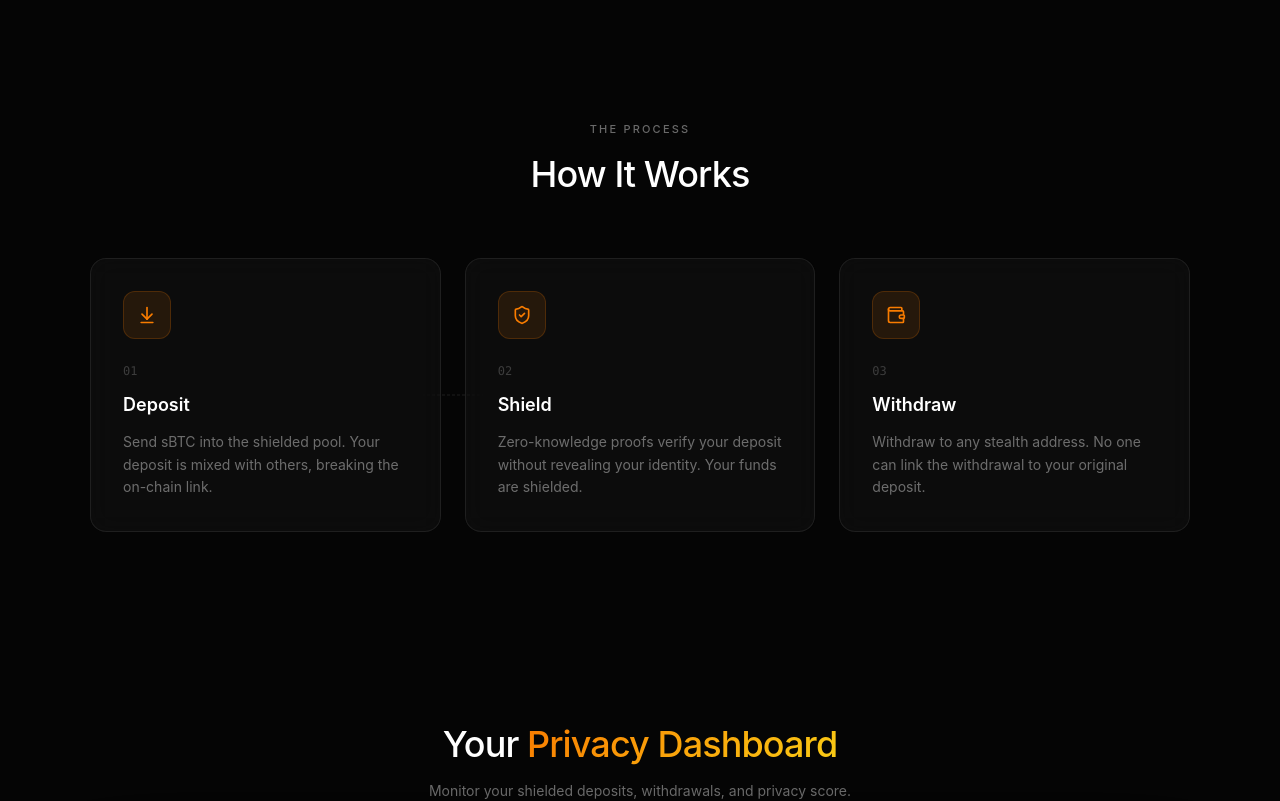
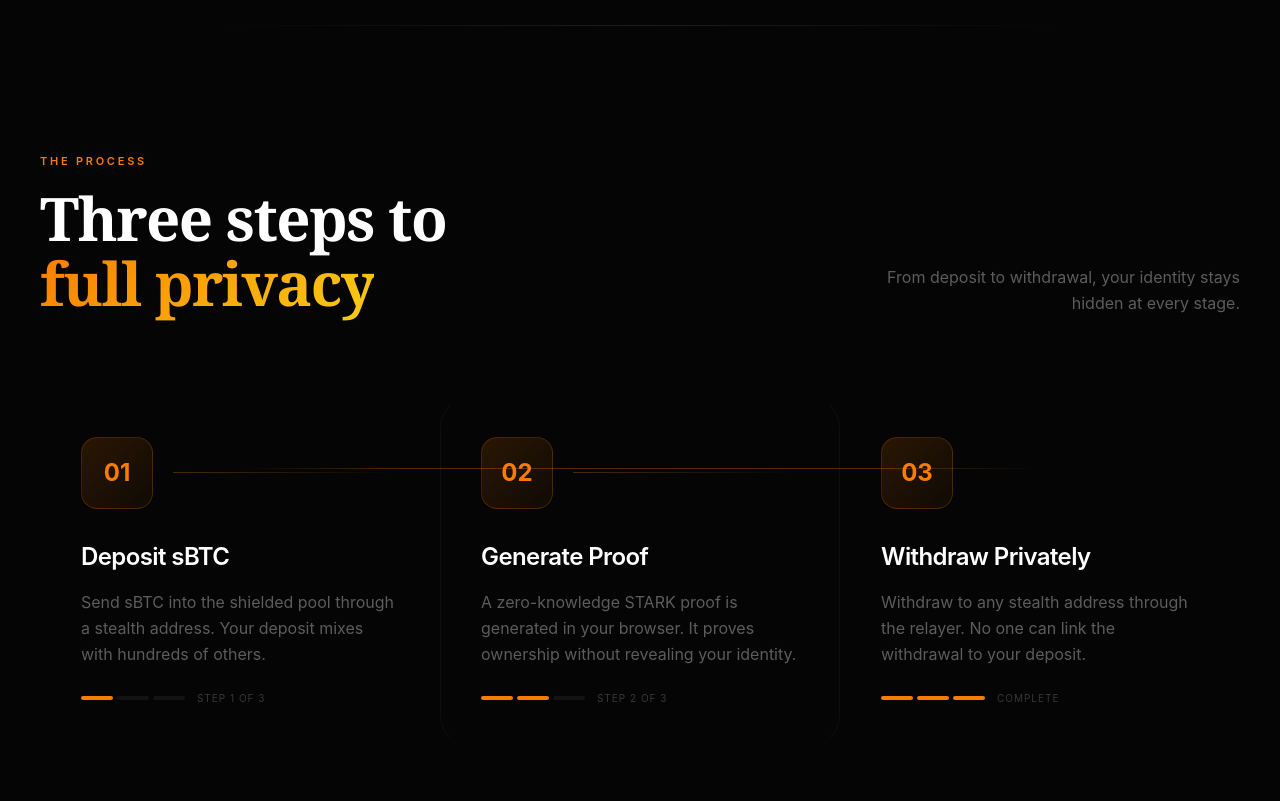
Before and after one commit to Antismart/satsu, a Next.js app in the folder packages/app/: page / in a window 1280 px wide. Shown: the part 2520-3321 px from the top of the page. Built offline with nearby package versions, Linux system fonts and the light colour scheme.

Commit message:
feat(app): premium How It Works with large step numbers and progress bars

```diff
--- a/packages/app/src/app/page.tsx
+++ b/packages/app/src/app/page.tsx
@@ -2,7 +2,7 @@
 
 import Link from "next/link";
 import { motion } from "framer-motion";
-import { Shield, Lock, ArrowUpRight, Wallet, ArrowDownToLine, ShieldCheck } from "lucide-react";
+import { Shield, Lock, ArrowUpRight, Wallet } from "lucide-react";
 
 export default function Home() {
   return (
@@ -303,80 +303,155 @@ export default function Home() {
 
 
       {/* ================= HOW IT WORKS SECTION ================= */}
-      <section className="relative w-full py-24 px-6 z-10">
-        <div className="max-w-[1100px] mx-auto">
+      <section className="relative w-full py-32 px-6 z-10">
+        {/* Top gradient line */}
+        <div className="absolute top-0 left-1/2 -translate-x-1/2 w-full max-w-4xl h-px bg-gradient-to-r from-transparent via-white/10 to-transparent" />
+
+        <div className="max-w-[1200px] mx-auto">
+          {/* Header */}
           <motion.div
             initial={{ opacity: 0, y: 20 }}
             whileInView={{ opacity: 1, y: 0 }}
             viewport={{ once: true, margin: "-80px" }}
             transition={{ duration: 0.6 }}
-            className="text-center mb-16"
+            className="flex flex-col md:flex-row md:items-end justify-between gap-6 mb-20"
           >
-            <span className="text-white/40 text-[11px] tracking-[0.2em] font-medium uppercase mb-4 block">The Process</span>
-            <h2 className="text-white text-3xl sm:text-4xl font-medium tracking-tight">How It Works</h2>
+            <div>
+              <span className="text-[#F97C00] text-[11px] tracking-[0.25em] font-semibold uppercase block mb-4">The Process</span>
+              <h2 className="font-heading text-4xl sm:text-5xl md:text-6xl font-bold text-white tracking-tight" style={{ lineHeight: "1.08" }}>
+                Three steps to<br /><span className="text-gradient-warm">full privacy</span>
+              </h2>
+            </div>
+            <p className="text-white/35 text-base leading-relaxed max-w-sm md:text-right">
+              From deposit to withdrawal, your identity stays hidden at every stage.
+            </p>
           </motion.div>
 
-          <div className="grid grid-cols-1 md:grid-cols-3 gap-6 relative">
-            {/* Connecting dotted lines (desktop only) */}
-            <div className="hidden md:block absolute top-1/2 left-[calc(33.33%+12px)] right-[calc(66.67%-12px)] border-t border-dashed border-white/10 -translate-y-1/2 z-0" style={{ width: "calc(33.33% - 24px)", left: "calc(33.33% - calc(33.33% - 24px) / 2 + 12px)" }} />
+          {/* Steps */}
+          <div className="grid grid-cols-1 md:grid-cols-3 gap-0 relative">
 
-            {/* Step 1: Deposit */}
+            {/* Connecting line across all three cards (desktop) */}
+            <div className="hidden md:block absolute top-[72px] left-[16.66%] right-[16.66%] h-px z-0" style={{
+              background: "linear-gradient(90deg, transparent, rgba(249,124,0,0.3) 20%, rgba(249,124,0,0.3) 80%, transparent)"
+            }} />
+
+            {/* Step 1 */}
             <motion.div
-              initial={{ opacity: 0, y: 30 }}
+              initial={{ opacity: 0, y: 40 }}
               whileInView={{ opacity: 1, y: 0 }}
               viewport={{ once: true, margin: "-60px" }}
-              transition={{ duration: 0.6, delay: 0 }}
+              transition={{ duration: 0.7, delay: 0 }}
               className="relative z-10 group"
             >
-              <div className="bg-white/[0.03] backdrop-blur-md border border-white/[0.08] rounded-2xl p-8 transition-all duration-300 hover:border-white/[0.15] hover:bg-white/[0.05]">
-                <div className="w-12 h-12 rounded-xl bg-[#F97C00]/10 border border-[#F97C00]/20 flex items-center justify-center mb-6 group-hover:bg-[#F97C00]/15 transition-colors">
-                  <ArrowDownToLine className="w-5 h-5 text-[#F97C00]" />
+              <div className="p-8 sm:p-10 rounded-[2rem] transition-all duration-500 hover:bg-white/[0.03] border border-transparent hover:border-white/[0.06]" style={{ minHeight: "320px" }}>
+                {/* Step number - large */}
+                <div className="flex items-center gap-5 mb-8">
+                  <div className="w-[72px] h-[72px] rounded-2xl flex items-center justify-center relative overflow-hidden" style={{
+                    background: "linear-gradient(135deg, rgba(249,124,0,0.15), rgba(249,124,0,0.05))",
+                    border: "1px solid rgba(249,124,0,0.2)"
+                  }}>
+                    <span className="text-[#F97C00] text-2xl font-bold">01</span>
+                    {/* Subtle inner glow */}
+                    <div className="absolute inset-0 opacity-0 group-hover:opacity-100 transition-opacity duration-500" style={{
+                      background: "radial-gradient(circle at 50% 50%, rgba(249,124,0,0.2), transparent 70%)"
+                    }} />
+                  </div>
+                  {/* Arrow connector on mobile */}
+                  <div className="hidden md:block flex-1 h-px bg-gradient-to-r from-[#F97C00]/30 to-transparent" />
                 </div>
-                <div className="text-white/20 text-xs font-mono mb-3">01</div>
-                <h3 className="text-white text-lg font-semibold mb-3">Deposit</h3>
-                <p className="text-white/40 text-sm leading-relaxed">Send sBTC into the shielded pool. Your deposit is mixed with others, breaking the on-chain link.</p>
+
+                <h3 className="text-white text-xl sm:text-2xl font-semibold mb-4 tracking-tight">Deposit sBTC</h3>
+                <p className="text-white/35 text-sm sm:text-base leading-relaxed mb-6">
+                  Send sBTC into the shielded pool through a stealth address. Your deposit mixes with hundreds of others.
+                </p>
+
+                {/* Visual detail - mini progress indicator */}
+                <div className="flex items-center gap-3">
+                  <div className="flex gap-1">
+                    <div className="w-8 h-1 rounded-full bg-[#F97C00]" />
+                    <div className="w-8 h-1 rounded-full bg-white/[0.06]" />
+                    <div className="w-8 h-1 rounded-full bg-white/[0.06]" />
+                  </div>
+                  <span className="text-[10px] text-white/20 uppercase tracking-widest">Step 1 of 3</span>
+                </div>
               </div>
             </motion.div>
 
-            {/* Step 2: Shield */}
+            {/* Step 2 */}
             <motion.div
-              initial={{ opacity: 0, y: 30 }}
+              initial={{ opacity: 0, y: 40 }}
               whileInView={{ opacity: 1, y: 0 }}
               viewport={{ once: true, margin: "-60px" }}
-              transition={{ duration: 0.6, delay: 0.15 }}
+              transition={{ duration: 0.7, delay: 0.15 }}
               className="relative z-10 group"
             >
-              <div className="bg-white/[0.03] backdrop-blur-md border border-white/[0.08] rounded-2xl p-8 transition-all duration-300 hover:border-white/[0.15] hover:bg-white/[0.05]">
-                <div className="w-12 h-12 rounded-xl bg-[#F97C00]/10 border border-[#F97C00]/20 flex items-center justify-center mb-6 group-hover:bg-[#F97C00]/15 transition-colors">
-                  <ShieldCheck className="w-5 h-5 text-[#F97C00]" />
+              <div className="p-8 sm:p-10 rounded-[2rem] transition-all duration-500 hover:bg-white/[0.03] border border-transparent hover:border-white/[0.06] md:border-l md:border-l-white/[0.04] md:border-r md:border-r-white/[0.04]" style={{ minHeight: "320px" }}>
+                <div className="flex items-center gap-5 mb-8">
+                  <div className="w-[72px] h-[72px] rounded-2xl flex items-center justify-center relative overflow-hidden" style={{
+                    background: "linear-gradient(135deg, rgba(249,124,0,0.15), rgba(249,124,0,0.05))",
+                    border: "1px solid rgba(249,124,0,0.2)"
+                  }}>
+                    <span className="text-[#F97C00] text-2xl font-bold">02</span>
+                    <div className="absolute inset-0 opacity-0 group-hover:opacity-100 transition-opacity duration-500" style={{
+                      background: "radial-gradient(circle at 50% 50%, rgba(249,124,0,0.2), transparent 70%)"
+                    }} />
+                  </div>
+                  <div className="hidden md:block flex-1 h-px bg-gradient-to-r from-[#F97C00]/30 to-transparent" />
                 </div>
-                <div className="text-white/20 text-xs font-mono mb-3">02</div>
-                <h3 className="text-white text-lg font-semibold mb-3">Shield</h3>
-                <p className="text-white/40 text-sm leading-relaxed">Zero-knowledge proofs verify your deposit without revealing your identity. Your funds are shielded.</p>
+
+                <h3 className="text-white text-xl sm:text-2xl font-semibold mb-4 tracking-tight">Generate Proof</h3>
+                <p className="text-white/35 text-sm sm:text-base leading-relaxed mb-6">
+                  A zero-knowledge STARK proof is generated in your browser. It proves ownership without revealing your identity.
+                </p>
+
+                <div className="flex items-center gap-3">
+                  <div className="flex gap-1">
+                    <div className="w-8 h-1 rounded-full bg-[#F97C00]" />
+                    <div className="w-8 h-1 rounded-full bg-[#F97C00]" />
+                    <div className="w-8 h-1 rounded-full bg-white/[0.06]" />
+                  </div>
+                  <span className="text-[10px] text-white/20 uppercase tracking-widest">Step 2 of 3</span>
+                </div>
               </div>
             </motion.div>
 
-            {/* Step 3: Withdraw */}
+            {/* Step 3 */}
             <motion.div
-              initial={{ opacity: 0, y: 30 }}
+              initial={{ opacity: 0, y: 40 }}
               whileInView={{ opacity: 1, y: 0 }}
               viewport={{ once: true, margin: "-60px" }}
-              transition={{ duration: 0.6, delay: 0.3 }}
+              transition={{ duration: 0.7, delay: 0.3 }}
               className="relative z-10 group"
             >
-              <div className="bg-white/[0.03] backdrop-blur-md border border-white/[0.08] rounded-2xl p-8 transition-all duration-300 hover:border-white/[0.15] hover:bg-white/[0.05]">
-                <div className="w-12 h-12 rounded-xl bg-[#F97C00]/10 border border-[#F97C00]/20 flex items-center justify-center mb-6 group-hover:bg-[#F97C00]/15 transition-colors">
-                  <Wallet className="w-5 h-5 text-[#F97C00]" />
+              <div className="p-8 sm:p-10 rounded-[2rem] transition-all duration-500 hover:bg-white/[0.03] border border-transparent hover:border-white/[0.06]" style={{ minHeight: "320px" }}>
+                <div className="flex items-center gap-5 mb-8">
+                  <div className="w-[72px] h-[72px] rounded-2xl flex items-center justify-center relative overflow-hidden" style={{
+                    background: "linear-gradient(135deg, rgba(249,124,0,0.15), rgba(249,124,0,0.05))",
+                    border: "1px solid rgba(249,124,0,0.2)"
+                  }}>
+                    <span className="text-[#F97C00] text-2xl font-bold">03</span>
+                    <div className="absolute inset-0 opacity-0 group-hover:opacity-100 transition-opacity duration-500" style={{
+                      background: "radial-gradient(circle at 50% 50%, rgba(249,124,0,0.2), transparent 70%)"
+                    }} />
+                  </div>
                 </div>
-                <div className="text-white/20 text-xs font-mono mb-3">03</div>
-                <h3 className="text-white text-lg font-semibold mb-3">Withdraw</h3>
-                <p className="text-white/40 text-sm leading-relaxed">Withdraw to any stealth address. No one can link the withdrawal to your original deposit.</p>
+
+                <h3 className="text-white text-xl sm:text-2xl font-semibold mb-4 tracking-tight">Withdraw Privately</h3>
+                <p className="text-white/35 text-sm sm:text-base leading-relaxed mb-6">
+                  Withdraw to any stealth address through the relayer. No one can link the withdrawal to your deposit.
+                </p>
+
+                <div className="flex items-center gap-3">
+                  <div className="flex gap-1">
+                    <div className="w-8 h-1 rounded-full bg-[#F97C00]" />
+                    <div className="w-8 h-1 rounded-full bg-[#F97C00]" />
+                    <div className="w-8 h-1 rounded-full bg-[#F97C00]" />
+                  </div>
+                  <span className="text-[10px] text-white/20 uppercase tracking-widest">Complete</span>
+                </div>
               </div>
             </motion.div>
           </div>
-
-          {/* Dotted connector lines (desktop) */}
-          <div className="hidden md:flex justify-center items-center -mt-[calc(50%+1rem)] pointer-events-none absolute inset-x-0" />
         </div>
       </section>
 
```
